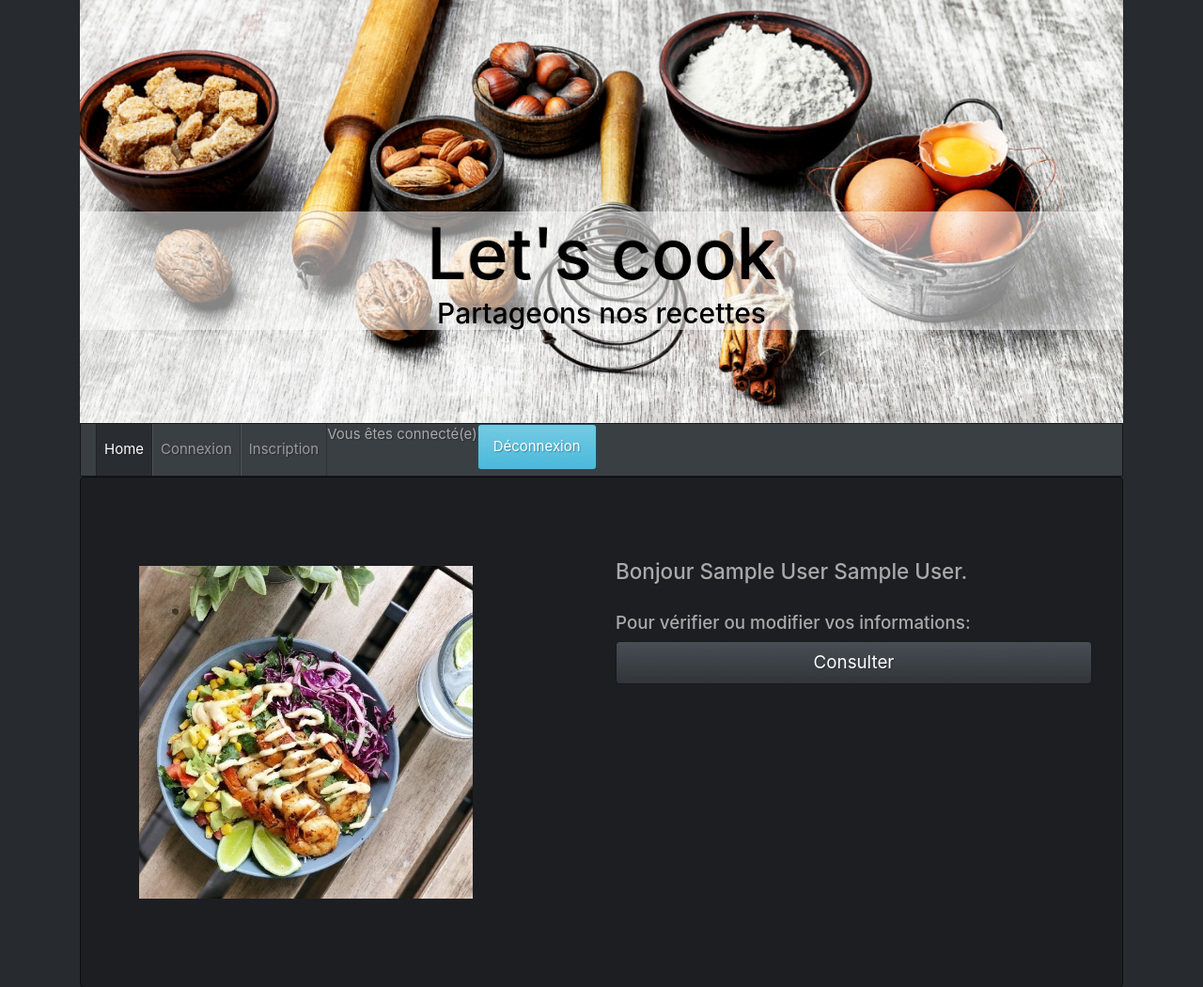
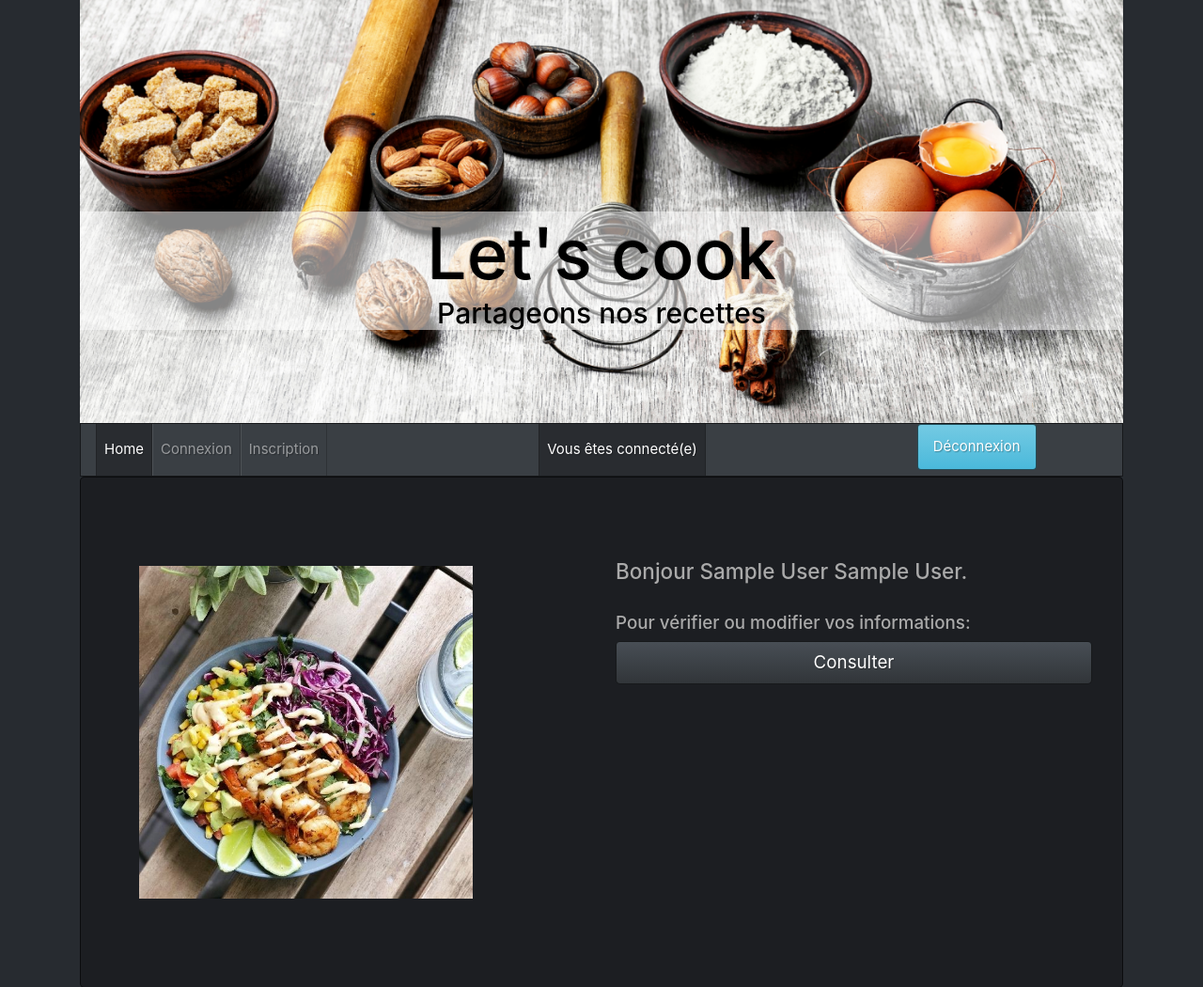
Before and after one commit to thucnhi-wiedenhofer/module-connexion, a PHP site: page / in a window 1280 px wide. Shown: the top 1050 px of the page at 94% size. Run offline with PHP 8.4, Linux system fonts and the light colour scheme; the visitor is signed in with stand-in values (Sample User, id 1).

Commit message:
modif php index

```diff
--- a/assets/css/style.css
+++ b/assets/css/style.css
@@ -31,3 +31,7 @@
 a , a:hover{
     text-decoration: none;
 }
+
+.align-right{
+    padding-left: 15em;
+}
--- a/index.php
+++ b/index.php
@@ -57,10 +57,10 @@ if(isset($_POST['session_fin']))
                 <?php
                 if(isset($_SESSION['login']) AND !empty($_SESSION['login']))
                 {
-                    echo '<li class="nav-item">
-                    <p>Vous êtes connecté(e)</p>
+                    echo '<li class="nav-item active align-right">
+                    <span class="nav-link">Vous êtes connecté(e)</span>
                     </li>';
-                    echo '<li class="nav-item">
+                    echo '<li class="nav-item align-right">
                     <form action="index.php" method="post">
                         <button type="submit" class="btn btn-info" name="session_fin">Déconnexion</button><br/>
                     </form>
@@ -81,7 +81,7 @@ if(isset($_POST['session_fin']))
                     echo '<p class="h5">Pour vérifier ou modifier vos informations:</p>';
                     echo '<a href="profil.php"><button type="button" class="btn btn-primary btn-lg btn-block">Consulter</button></a>';
                 }else{
-                    echo '<p class="h4">Vous \'avez pas d\'idée pour ce soir? <br/>Consultez et échangez vos recettes entre membres.<br/>
+                    echo '<p class="h5">Vous \'avez pas d\'idée pour ce soir? <br/>Consultez et échangez vos recettes entre membres.<br/>
                      Pour accéder à notre espace abonné, veuillez-vous connecter.</p><br/>
                     <a href="connexion.php"><button type="button" class="btn btn-success btn-lg">Connexion</button><br/><br/></a>
                     <p class="h4">ou</p><br/>
```
